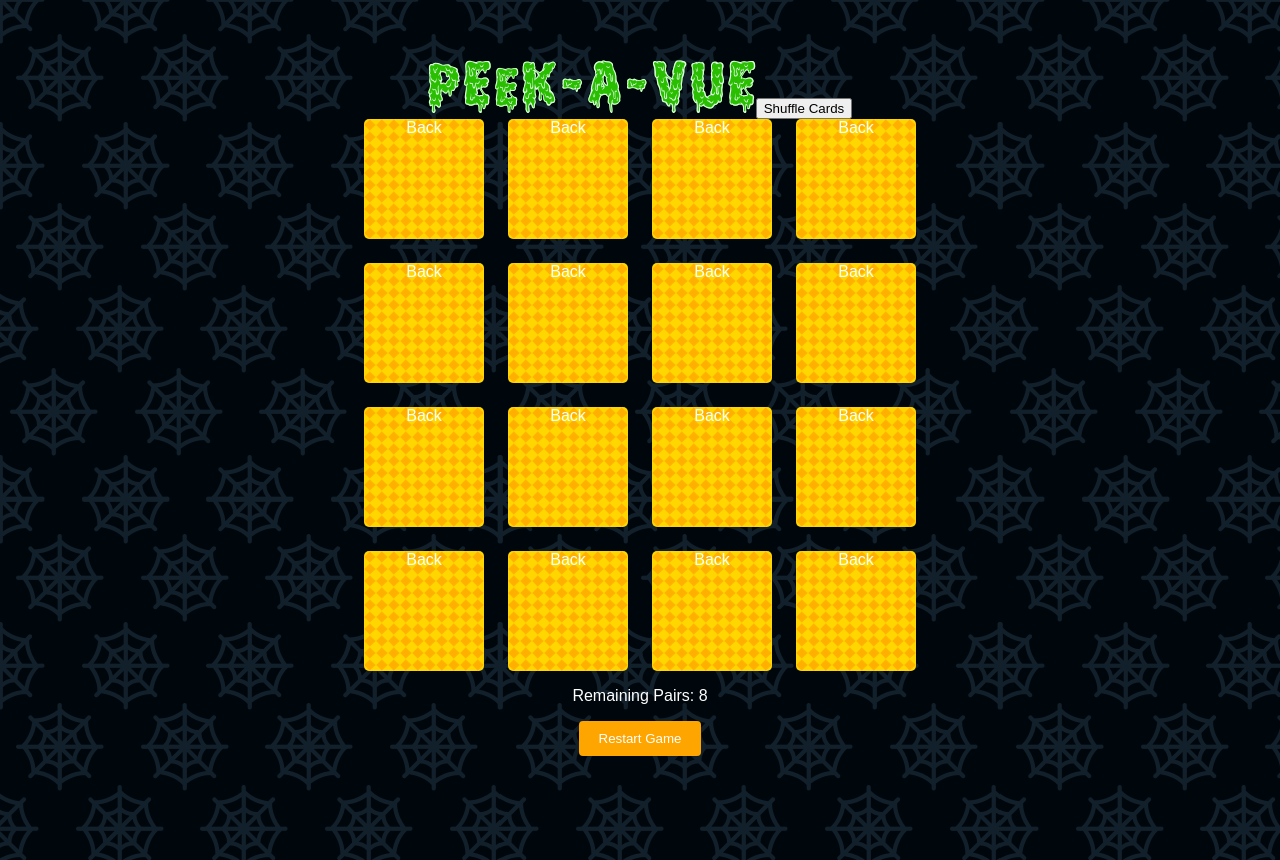
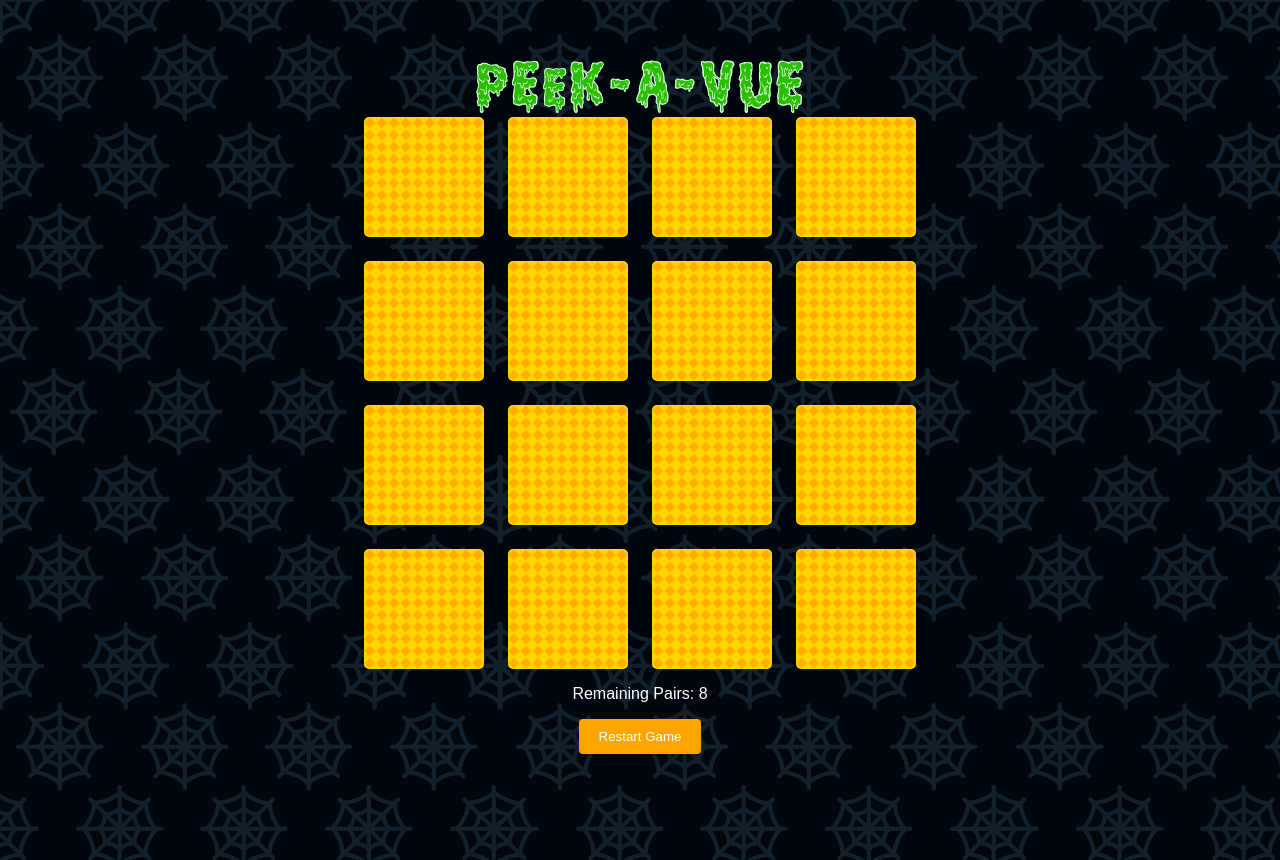
Before and after one commit to bangrobe/matchinggame, a Vue app: page / in a window 1280 px wide. Built offline with nearby package versions, Linux system fonts and the light colour scheme.

Commit message:
Add shuffle animation

```diff
--- a/src/App.vue
+++ b/src/App.vue
@@ -1,18 +1,17 @@
 <template>
   <img src="/images/peek-a-vue-title.png" alt="Peek a vue" />
-  <button @click="shuffleCards">Shuffle Cards</button>
 
-  <section class="game-board">
+  <transition-group tag="section" class="game-board" name="shuffle-cards">
     <Card
-      v-for="(card, index) in cardList"
-      :key="`$card-${index}`"
+      v-for="card in cardList"
+      :key="`${card.value} - ${card.variant}`"
       :value="card.value"
       :visible="card.visible"
       :match="card.match"
       @select-card="flipCard"
       :position="card.position"
     />
-  </section>
+  </transition-group>
   <div>
     <p>{{ status }}</p>
     <button @click="restartGame" class="button">Restart Game</button>
@@ -20,6 +19,13 @@
 </template>
 
 <script>
+/*
+Shuffle Cards Animation
+Vue hỗ trợ một kỹ thuật gọi là transition-group
+https://v3.vuejs.org/guide/transitions-enterleave.html#transition-classes
+Phải thay đổi :key="index" sang :key="${card-value} - ${card-variant}" vì khi shuffle thì index vẫn không đổi, nên transition không thực hiện được
+
+*/
 import _ from "lodash";
 import { ref, watch, computed } from "vue";
 import Card from "@/components/Card";
@@ -46,6 +52,7 @@ export default {
     cardItems.forEach((item) => {
       cardList.value.push({
         value: item,
+        variant: 1,
         visible: false,
         position: null,
         match: false,
@@ -53,6 +60,7 @@ export default {
 
       cardList.value.push({
         value: item,
+        variant: 2,
         visible: false,
         position: null,
         match: false,
@@ -210,4 +218,8 @@ h1 {
   background-color: orangered;
   transition: all 0.5s;
 }
+
+.shuffle-cards-move {
+  transition: transform 0.8s ease-in;
+}
 </style>
--- a/src/components/Card.vue
+++ b/src/components/Card.vue
@@ -8,7 +8,7 @@
         class="icon-checkmark"
       />
     </div>
-    <div class="card-face is-back">Back</div>
+    <div class="card-face is-back"></div>
   </div>
 </template>
 
```
